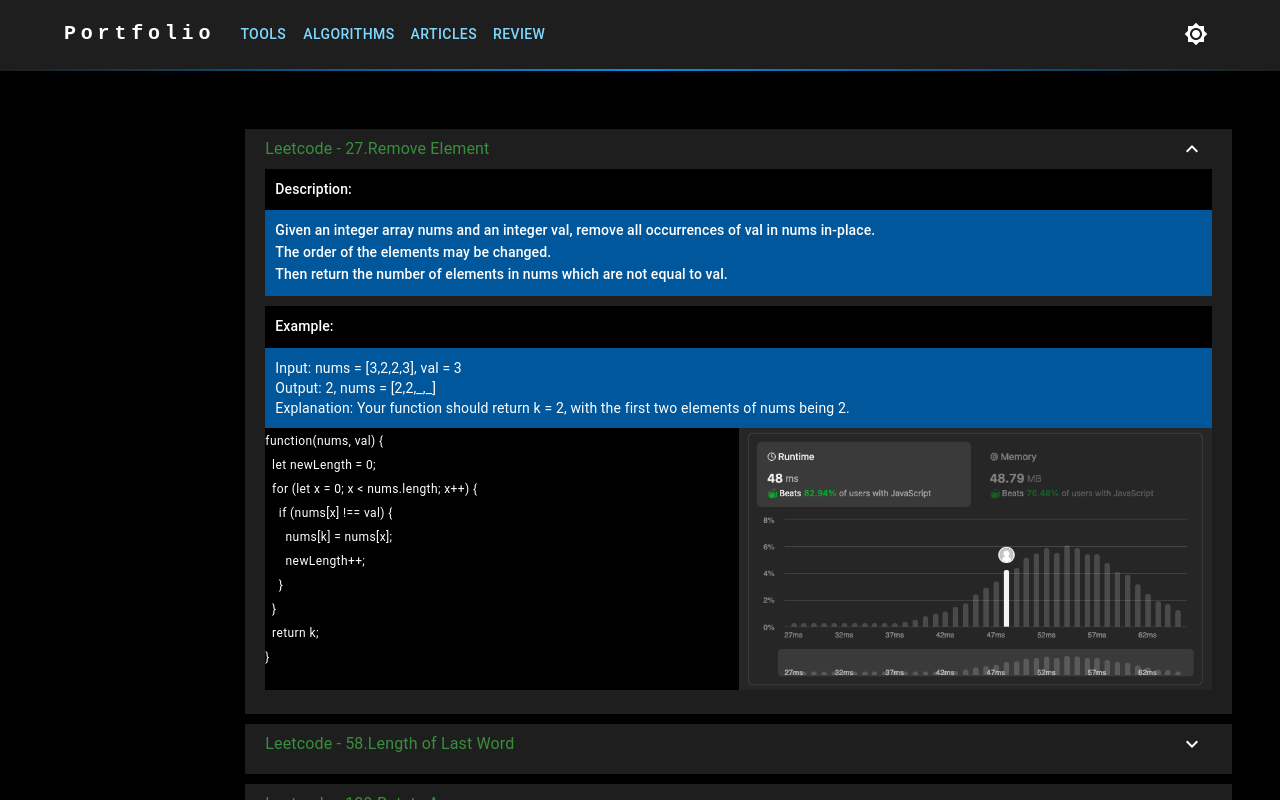
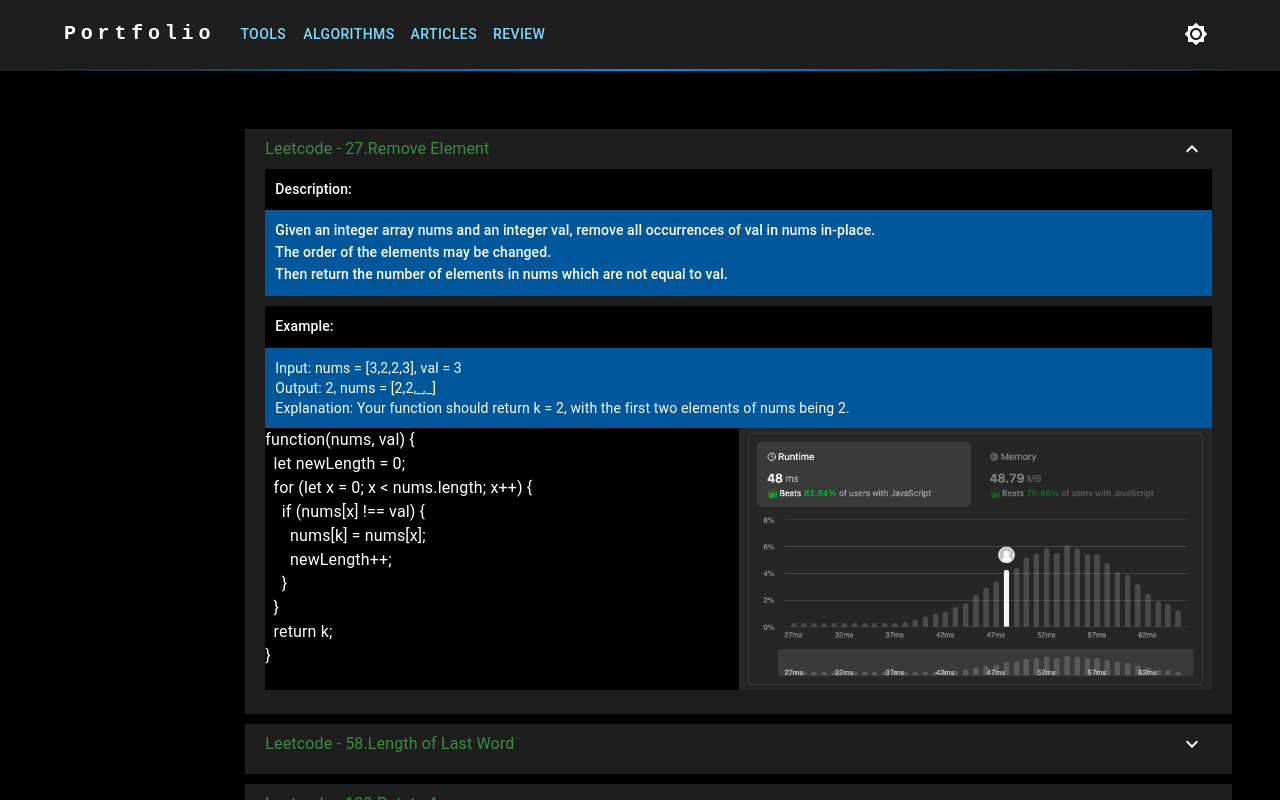
Before and after one commit to carlosharo/portfolio, a Next.js app: page /algorithms in a window 1280 px wide. Both pictures are taken after a click on the button 1191 px from the left and 148 px from the top of the page. Shown: the top 800 px of the page. Built offline with nearby package versions, Linux system fonts and the light colour scheme.

Commit message:
PT-0525: pre-wrap on grid

```diff
--- a/app/_components/PTCardDetails/index.tsx
+++ b/app/_components/PTCardDetails/index.tsx
@@ -38,10 +38,8 @@
                         <Typography variant='body2' sx={{ whiteSpace: 'preserve-breaks' }}>{example.description}</Typography>
                     </Box>
                     <Grid container bgcolor='background.default' justifyContent='center'>
-                        <Grid item xs={12} md={6}>
-                            <Typography variant='caption' sx={{ fontSize: { xs: '8px', sm: '10px', md: '12px', whiteSpace: 'pre-wrap' } }}>
-                                {`${example.code}`}
-                            </Typography>
+                        <Grid item xs={12} md={6} sx={{ whiteSpace: 'pre-wrap' }}>
+                            {`${example.code}`}
                         </Grid>
                         <Grid item xs={12} md={6} bgcolor='background.paper'>
                             <PTImage src={media.href} alt={media.alt} />
```
